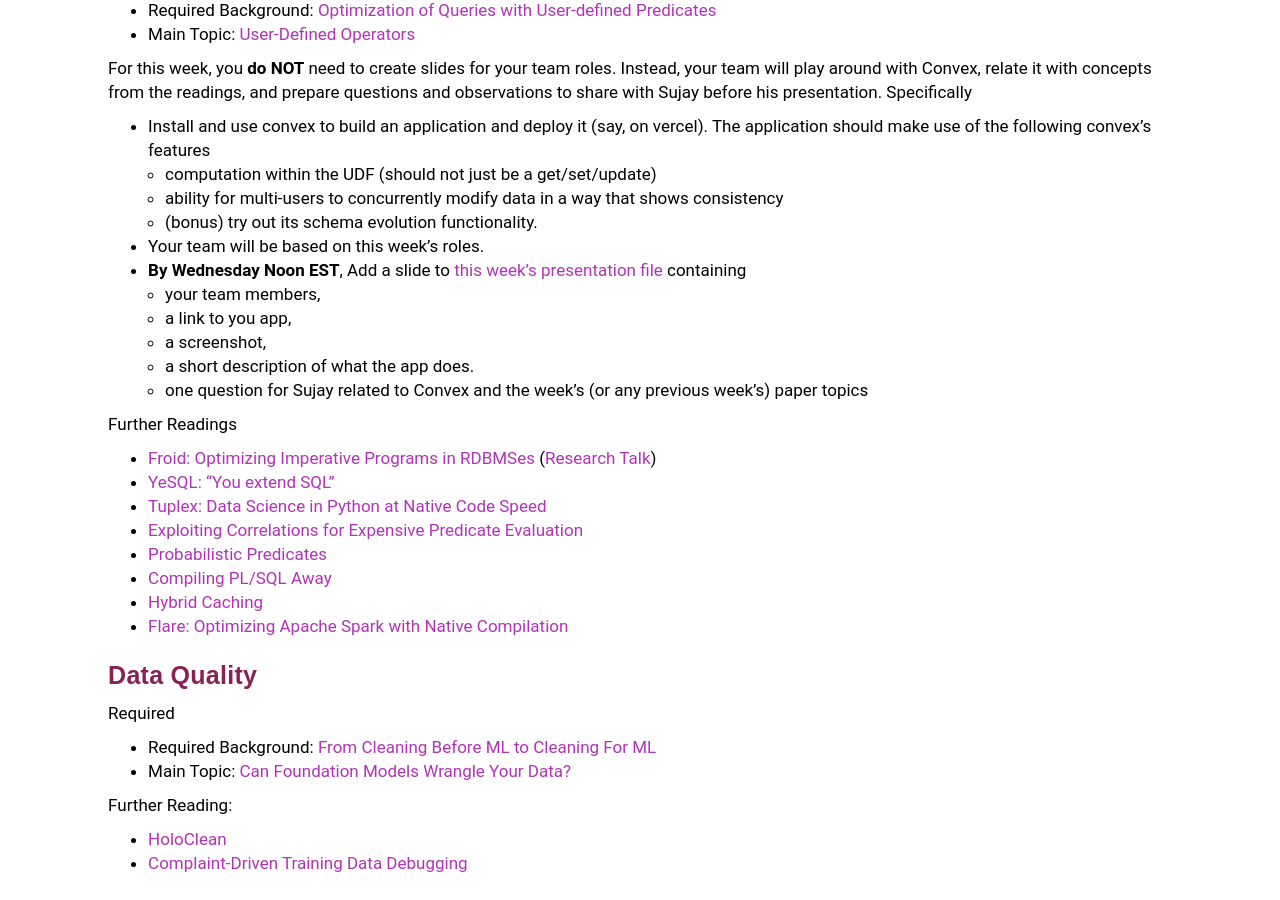
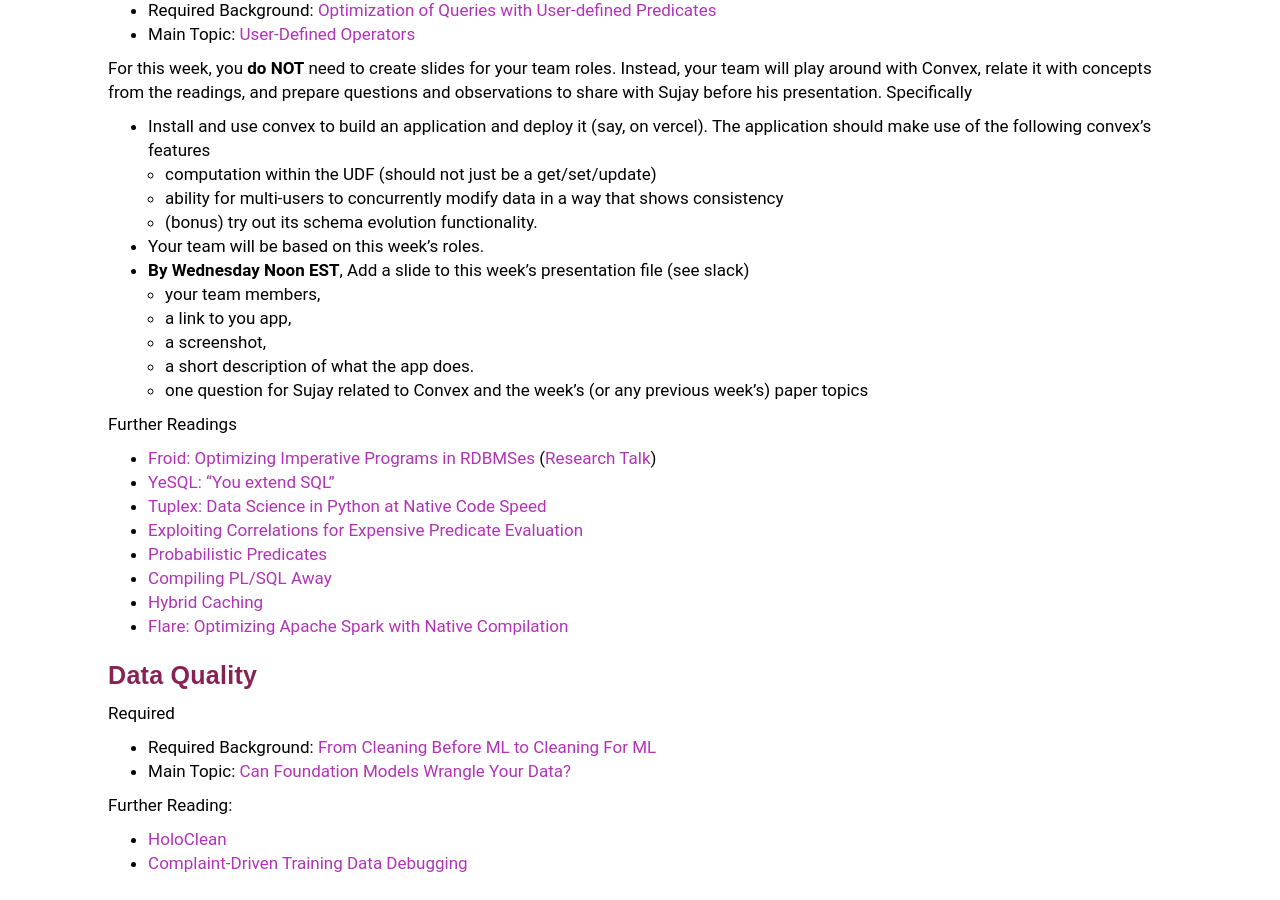
Before and after one commit to w6113/website_2022, a Jekyll site: the page built from papers.md, in a window 1280 px wide and 900 px high, scrolled down 5375 px. Built offline with Jekyll 4.4.1, drawn with Linux system fonts in a browser that asks for light colours.

Commit message:
lazy commit msg

```diff
--- a/papers.md
+++ b/papers.md
@@ -327,7 +327,7 @@
   * ability for multi-users to concurrently modify data in a way that shows consistency
   * (bonus) try out its schema evolution functionality.
 * Your team will be based on this week's roles.
-* **By Wednesday Noon EST**, Add a slide to [this week's presentation file](https://docs.google.com/presentation/d/1Ra8EzOy3ifNpe4LflfyiZfkrX_GD9vcW5qti8djBoCI/edit?usp=drive_web&ouid=105915010117105077916) containing
+* **By Wednesday Noon EST**, Add a slide to this week's presentation file (see slack)
   * your team members,
   * a link to you app,
   * a screenshot,
```
